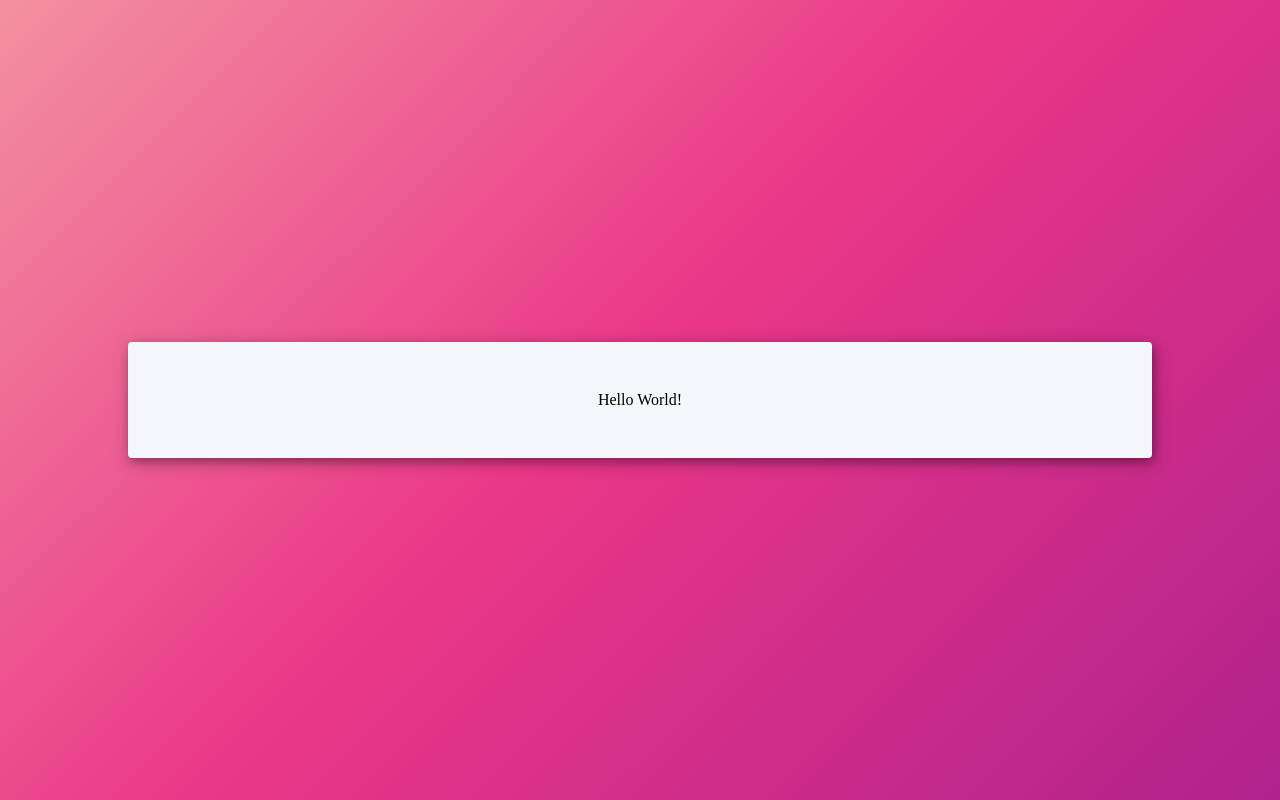
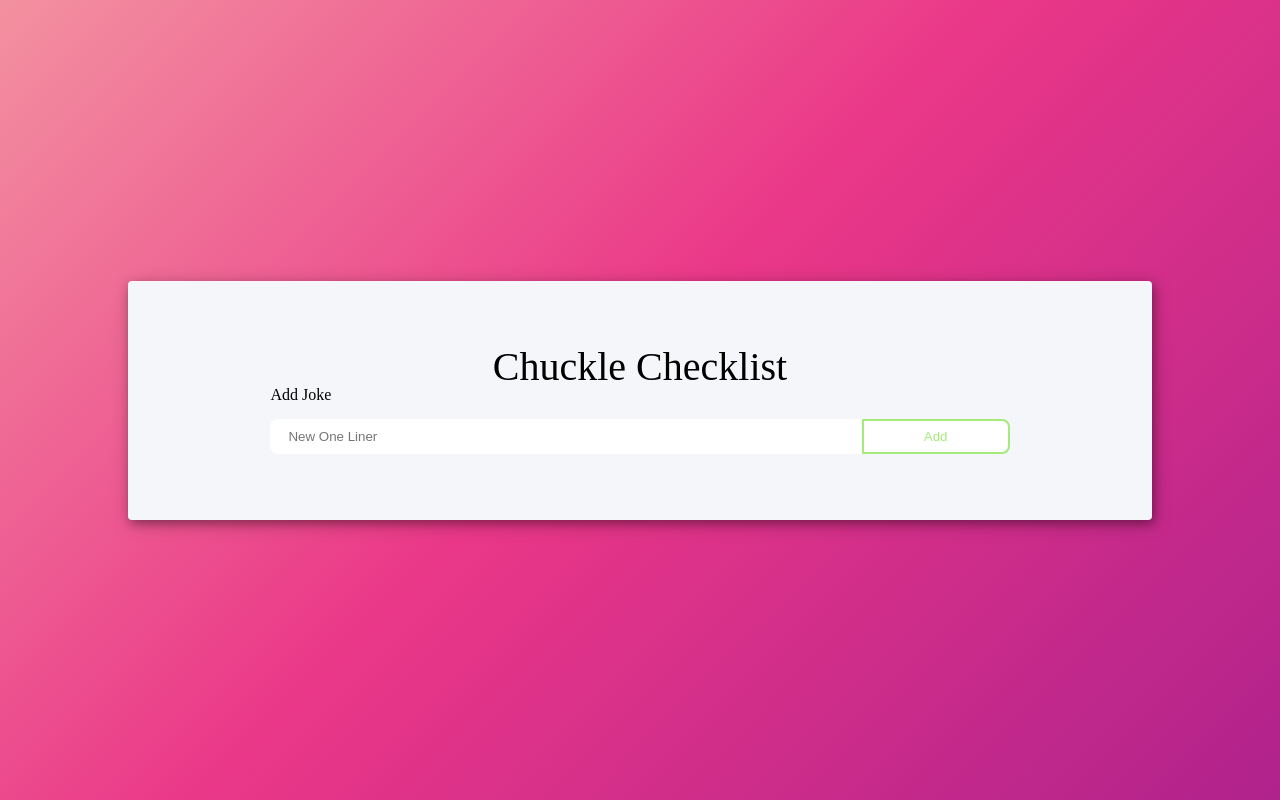
Before and after one commit to Justin-Locke/Chuckle-Checklist, a React (Vite) app: page / in a window 1280 px wide. Built offline with nearby package versions, Linux system fonts and the light colour scheme.

Commit message:
Able to create new one liner

```diff
--- a/src/App.jsx
+++ b/src/App.jsx
@@ -1,5 +1,44 @@
+import { useState } from "react"
+import { useEffect } from "react"
 import "./App.css"
+import { postNewJoke } from "./services/jokeService"
+
 
 export const App = () => {
-  return <div>Hello World!</div>
+
+  const [jokeInput, setJokeInput] = useState()
+  const [savedJoke, setSavedJoke] = useState()
+
+
+  useEffect(() => {
+    if (savedJoke) {
+      postNewJoke(savedJoke)
+    }
+  }, [savedJoke])
+
+  return <>
+    <div className="app-container">
+      <div className="app-heading">
+        <h1 className="app-heading-text">Chuckle Checklist</h1>
+      </div>
+        <h2>Add Joke</h2>
+
+      <div className="joke-add-form">
+        <input
+        className="joke-input"
+        type="text"
+        placeholder="New One Liner"
+        onChange={(event) => {
+          setJokeInput(event.target.value);
+        }}
+      />
+      <button
+        className="joke-input-submit"
+        onClick={() => {
+          setSavedJoke(jokeInput.trimStart())
+        }}>Add</button>
+      </div>
+
+  </div>
+  </>
 }
--- /dev/null
+++ b/src/services/jokeService.jsx
@@ -0,0 +1,18 @@
+export const postNewJoke = (newJokeText) => {
+
+    const newJoke = {
+        text: newJokeText,
+        told: false
+    }
+
+    fetch("http://localhost:8088/jokes", {
+        method: "POST",
+        headers: {
+            "Content-Type": "application/json"
+        },
+        body: JSON.stringify(newJoke)
+    });
+
+    console.log("New Joke Added To Database")
+
+}
```
